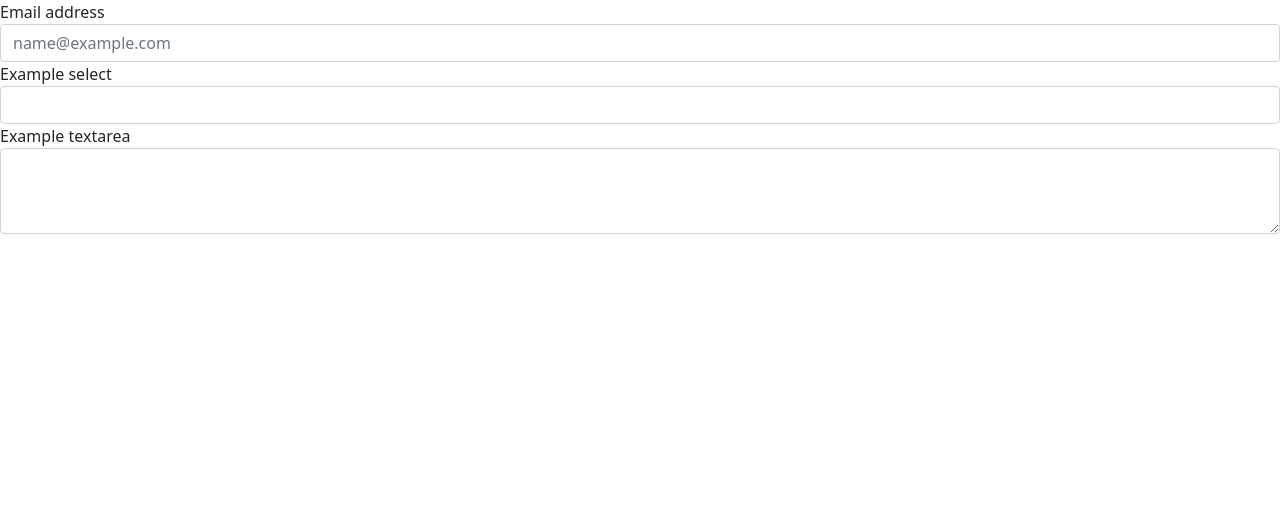
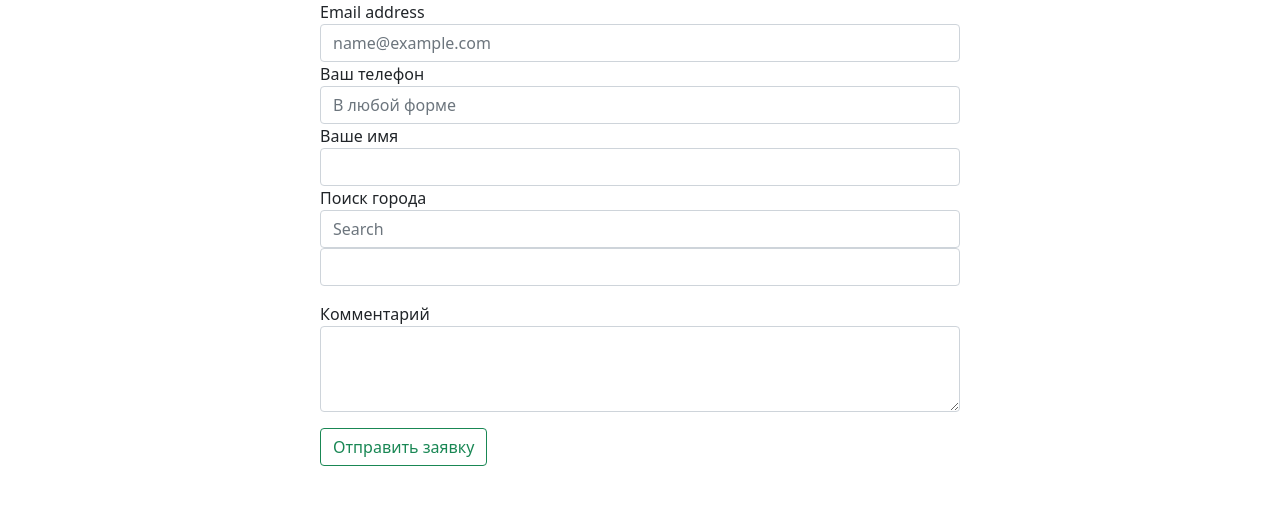
Before and after one commit to MrKooka/Avtocheck, a Flask app: template car/templates/cars/car_from.html in a window 1280 px wide. Shown: the part 56-561 px from the top of the page. Run offline with Flask 2, Linux system fonts and the light colour scheme; the template is opened without the code that fills it, so the values that code supplies are empty; parts of the project's set-up code (start-up, migrations or seed data) failed here and were passed over.

Commit message:
добавил Форму заявки

```diff
--- a/app.py
+++ b/app.py
@@ -10,6 +10,7 @@ engine = create_engine('mysql+pymysql://root:1@localhost:27017/avto')
 Base.prepare(engine,reflect=True)
 Avto = Base.classes.avto
 Cities = Base.classes.cities
+RequestForm = Base.classes.request_form
 Session = sessionmaker(bind=engine)
 session = Session()
 
--- a/car/templates/cars/car_from.html
+++ b/car/templates/cars/car_from.html
@@ -3,24 +3,38 @@
 {%block content%}
 
 
-<form>
+<form class="col-6 mx-auto" id="mainform" method="POST" action="{{url_for('cars.choice_car',id_car=id_car)}}">
   <div class="form-group">
     <label for="exampleFormControlInput1">Email address</label>
-    <input type="email" class="form-control" id="exampleFormControlInput1" placeholder="name@example.com">
+    <input name="email" type="email" class="form-control" id="exampleFormControlInput1" placeholder="name@example.com">
   </div>
+
   <div class="form-group">
-    <label for="exampleFormControlSelect1">Example select</label>
-    <select class="form-control" id="exampleFormControlSelect1">
-      {%for city in cities%}
-            <option>{{city.city}}</option>
-      {%endfor%}
+    <label for="exampleFormControlSelect1">Ваш телефон</label>
+    <input name="phone" class="form-control" type="text" placeholder="В любой форме">
 
+    <label for="exampleFormControlSelect1">Ваше имя</label>
+    <input name="name" class="form-control" type="text">
+      <label for="exampleFormControlSelect1">Поиск города</label>
+       <input class="form-control me-2 "  type="text" placeholder="Search" aria-label="Search" name="cq" value="{{ request.args.get('cq', '') }}">
+        <button class="btn btn-outline-success" form="cy" type="submit" style="display: none;" disabled>Поиск</button>
+    <select name="city" class="form-control" id="exampleFormControlSelect1">
+
+        {%for city in cities%}
+              <option>{{city.city}}</option>
+        {%endfor%}
     </select>
+
   </div>
-  <div class="form-group">
-    <label for="exampleFormControlTextarea1">Example textarea</label>
-    <textarea class="form-control" id="exampleFormControlTextarea1" rows="3"></textarea>
+
+  <div class="form-group mt-3">
+    <label for="exampleFormControlTextarea1">Комментарий</label>
+    <textarea name="comment" class="form-control" id="exampleFormControlTextarea1" rows="3"></textarea>
+
+    <input name='id_car' class="form-control"style="display: none;" type="text" value="{{id_car}}">
   </div>
+
+  <button class="mt-3 btn btn-outline-success" type="submit" form="mainform" >Отправить заявку</button>
 </form>
 
 {%endblock%}
--- a/templates/choice_form.html
+++ b/templates/choice_form.html
@@ -3,7 +3,7 @@
 {%block content%}
 
 
-<form>
+<form method='POST'>
   <div class="form-group">
     <label for="exampleFormControlInput1">Email address</label>
     <input type="email" class="form-control" id="exampleFormControlInput1" placeholder="name@example.com">
```
Also changed, not shown: car/blueprint.py (+30 -9 lines), models.py (added, +15 -0 lines).
